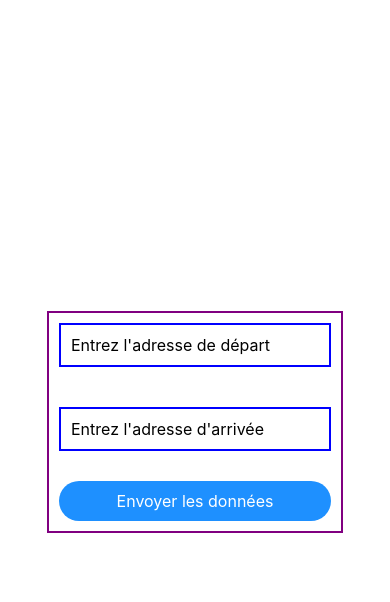
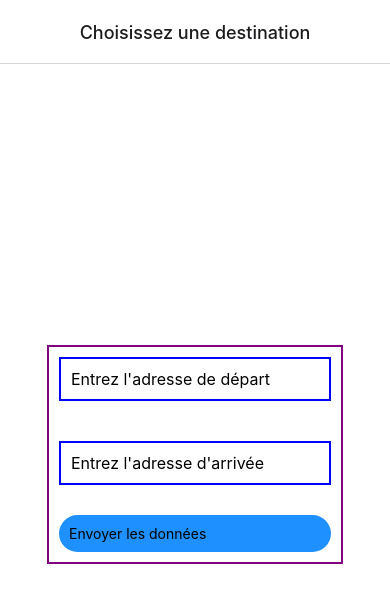
Before and after one commit to LinoXsama/citycruise, a React Native app: screen / in a window 390 px wide. Shown: the top 602 px of the page. Built offline with nearby package versions, Linux system fonts and the light colour scheme.

Commit message:
tout est fonctionnel

```diff
--- a/App.js
+++ b/App.js
@@ -1,31 +1,9 @@
-import React from 'react';
-import { StatusBar } from 'expo-status-bar';
-import { StyleSheet, View, SafeAreaView } from 'react-native';
-import AddressInput from './components/AddressInput';
+import * as React from 'react';
+import Navigator from "./routes/HomeStack";
 
 
 export default function App() {
   return (
-    <SafeAreaView style={styles.container}>
-      <View >
-        <StatusBar style="auto" />
-        <AddressInput
-          value=""
-          onChangeText={(text) => {
-            console.log(text);
-          }}
-        />
-    </View>
-    </SafeAreaView>
+    <Navigator />
   );
 }
-
-const styles = StyleSheet.create({
-  container: {
-    backgroundColor: '#fff',
-    flex: 1,
-    alignItems: 'center',
-    justifyContent: 'center',
-    borderColor: 'red',
-  },
-});
--- a/components/AddressInput.js
+++ b/components/AddressInput.js
@@ -1,7 +1,8 @@
 import React, { useState } from 'react';
-import { View, TextInput, StyleSheet, TouchableOpacity, Text } from 'react-native';
+import { View, TextInput, StyleSheet, Text, TouchableOpacity } from 'react-native';
 
-export default function AddressInput() {
+export default function AddressInput({navigation}) {
+
     const [textDepart, setTextDepart] = useState('');
     const [textArrivee, setTextArrivee] = useState('');
 
@@ -19,12 +20,16 @@ export default function AddressInput() {
                 onChangeText={(text) => setTextArrivee(text)}
                 placeholder={`Entrez l'adresse d'arrivée`}
                 />
-            <TouchableOpacity style={styles.button} >
-                <Text style={styles.button_text}>Envoyer les données</Text>
-            </TouchableOpacity>
+            <View style={styles.button_container}>
+                <TouchableOpacity
+                    style={styles.button}
+                    onPress={() => navigation.navigate('Hello')}>
+                    <Text style={styles.buttonText}>Envoyer les données</Text>
+                </TouchableOpacity>
+            </View>
         </View>
     );
-    }
+}
 
 const styles = StyleSheet.create({
     input_container: {
@@ -50,16 +55,10 @@ const styles = StyleSheet.create({
         marginTop: 20,
     },
 
-    button: {
+    button_container: {
         marginTop: 30,
         backgroundColor: 'dodgerblue',
         padding: 10,
         borderRadius: 50,
     },
-
-    button_text: {
-        color: 'white',
-        fontSize: 16,
-        textAlign: 'center',
-    }
 });
--- /dev/null
+++ b/routes/HomeStack.js
@@ -0,0 +1,38 @@
+import { createStackNavigator } from "@react-navigation/stack";
+import { NavigationContainer } from "@react-navigation/native";
+import Home_Screen from "../screens/HomeScreen";
+import Hello_Screen from "../screens/HelloScreen";
+
+const Stack = createStackNavigator();
+
+const screens = {
+    Home: Home_Screen,
+    Hello: Hello_Screen,
+};
+
+const HomeStack = () => {
+    return (
+        <NavigationContainer>
+            <Stack.Navigator>
+                <Stack.Screen
+                    name="Home"
+                    component={screens.Home}
+                    options={{
+                        headerTitle: 'Choisissez une destination',
+                        headerTitleAlign: "center",
+                    }}
+                />
+                <Stack.Screen
+                    name="Hello"
+                    component={screens.Hello}
+                    options={{
+                        headerTitle: 'Hello',
+                        headerTitleAlign: "center",
+                    }}
+                />
+            </Stack.Navigator>
+        </NavigationContainer>
+    );
+};
+
+export default HomeStack;
--- /dev/null
+++ b/screens/HelloScreen.js
@@ -0,0 +1,24 @@
+import React from 'react';
+// import { StatusBar } from 'expo-status-bar';
+import { StyleSheet, View, SafeAreaView, Text } from 'react-native';
+
+export default function HelloScreen() {
+    return (
+        <SafeAreaView style={styles.container}>
+          <View>
+              {/* <StatusBar style="auto" /> */}
+              <Text>Hello world !</Text>
+          </View>
+        </SafeAreaView>
+    );
+    }
+
+const styles = StyleSheet.create({
+  container: {
+    backgroundColor: '#fff',
+    flex: 1,
+    alignItems: 'center',
+    justifyContent: 'center',
+    borderColor: 'red',
+  },
+});
--- /dev/null
+++ b/screens/HomeScreen.js
@@ -0,0 +1,26 @@
+import React from 'react';
+import { StatusBar } from 'expo-status-bar';
+import { StyleSheet, View, SafeAreaView } from 'react-native';
+import AddressInput from "../components/AddressInput";
+
+export default function HomeScreen() {
+
+    return (
+        <SafeAreaView style={styles.container}>
+        <View>
+            <StatusBar style="auto" />
+            <AddressInput />
+        </View>
+        </SafeAreaView>
+    );
+    }
+
+const styles = StyleSheet.create({
+    container: {
+        backgroundColor: '#fff',
+        flex: 1,
+        alignItems: 'center',
+        justifyContent: 'center',
+        borderColor: 'red',
+    },
+});
```
Also changed, not shown: package.json (+8 -1 lines), 1 other file (tests, documents, lock files or other folders).
